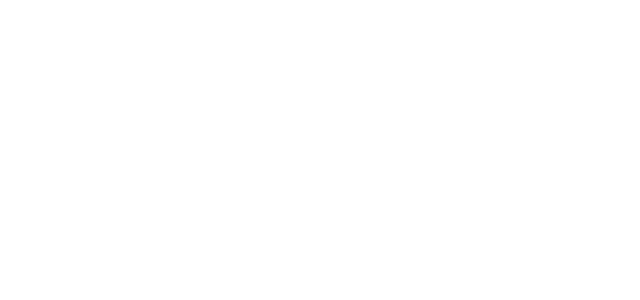
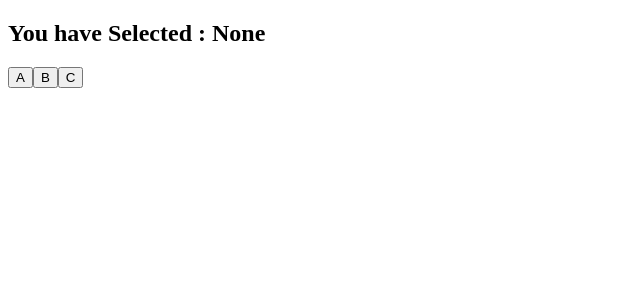
Before and after one commit to vijaymanikanta444/egghead, a React (Create React App) app: page / in a window 1280 px wide. Shown: the top 300 px of the page, without its empty margins (0-640 px from the left). Built offline with nearby package versions, Linux system fonts and the light colour scheme.

Commit message:
react.clone

```diff
--- a/src/App.js
+++ b/src/App.js
@@ -3,23 +3,37 @@
 class App extends React.Component {
   render(){
     return (
-      <Parent>
-        <div className="childA"></div>
-      </Parent>
+      <Buttons>
+        <button value="A">A</button>
+        <button value="B">B</button>
+        <button value="C">C</button>
+      </Buttons>
     )
   }
 }
 
-class Parent extends React.Component {
-  render(){
-    // console.log(this.props.children)
-    // let items = React.Children.map(this.props.children, child => child)
-    // let items = React.Children.forEach(this.props.children, child => console.log(child.props.className))
-    // let items = React.Children.toArray(this.props.children)
-    let items = React.Children.only(this.props.children)
-    console.log(items)
-    return null
+class Buttons extends React.Component {
+    constructor(){
+      super();
+      this.state = {selected: 'None'}
+    }
+    selectitem(selected){
+      this.setState({selected})
+    }
+    render(){
+      let fn = child =>
+        React.cloneElement(child, {
+          onClick: this.selectitem.bind(this, child.props.value)
+        })
+      let items = React.Children.map(this.props.children, fn);
+      return (
+        <div>
+          <h2>You have Selected : {this.state.selected}</h2>
+          {items}
+        </div>
+      )
+    }
   }
-}
+
 
 export default App
```
